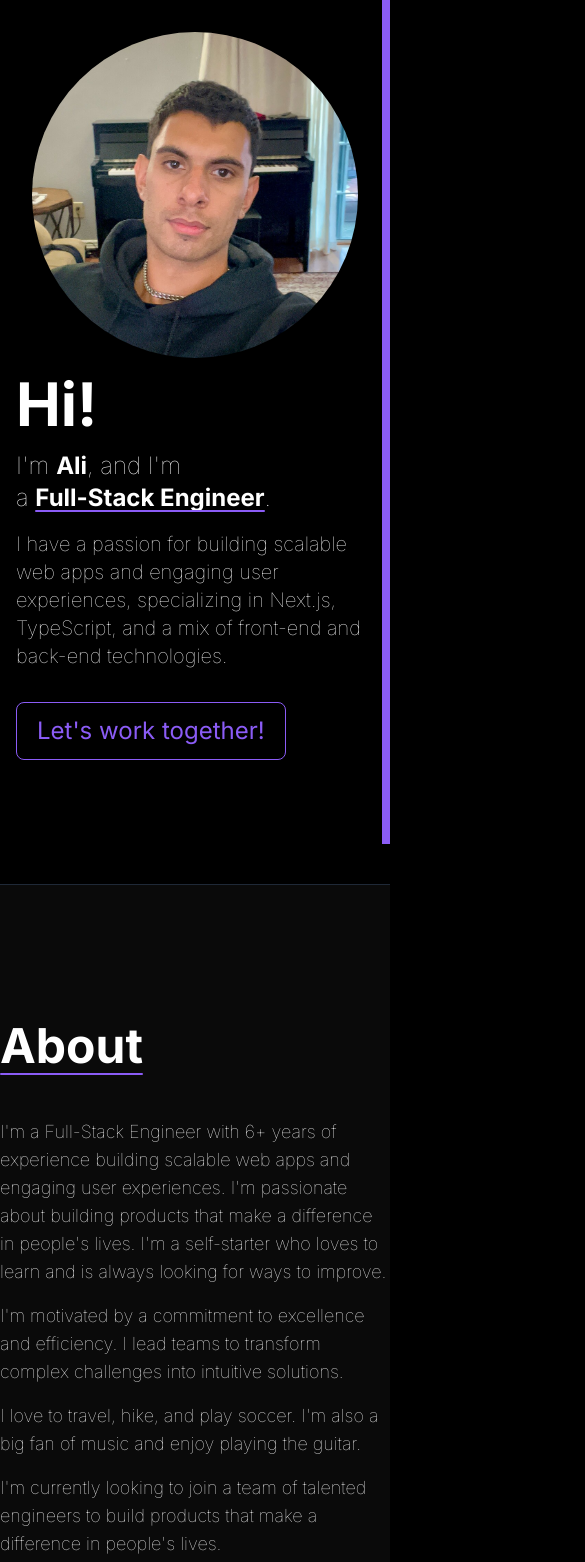
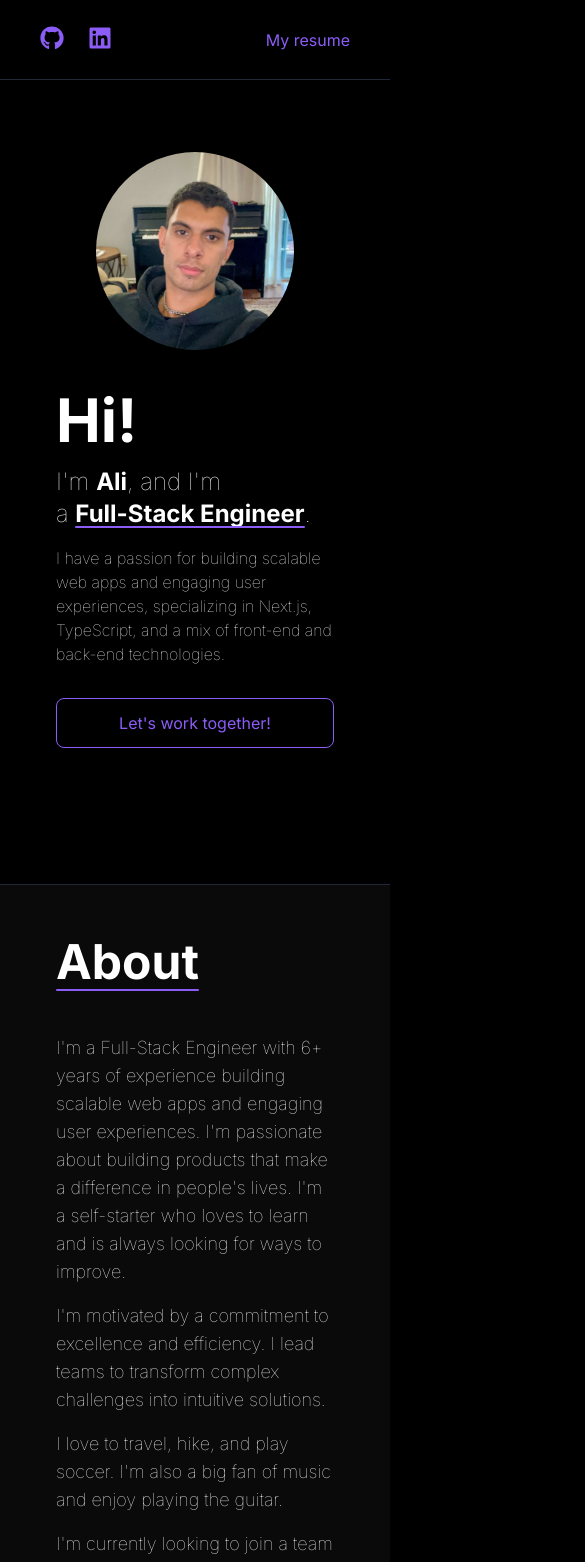
Before and after one commit to AliEskandari/personal-website, a Next.js app: page / in a window 390 px wide. Shown: the top 1562 px of the page, 585 px wide, since content can reach past the window. Built offline with nearby package versions, Linux system fonts and the light colour scheme.

Commit message:
added navbar and styling updates

```diff
--- a/app/page.tsx
+++ b/app/page.tsx
@@ -2,17 +2,11 @@
 import Reveal from "@/components/animations/reveal";
 import Underline from "@/components/animations/underline";
 import Button from "@/components/buttons/button";
+import { EnvelopeIcon } from "@heroicons/react/16/solid";
+import { motion, useScroll } from "framer-motion";
 import Image from "next/image";
-import { EnvelopeIcon, LinkIcon, XMarkIcon } from "@heroicons/react/16/solid";
-import { motion, useAnimation, useScroll } from "framer-motion";
-import { useEffect, useRef, useState } from "react";
-import { faGithub } from "@fortawesome/free-brands-svg-icons";
-import { FontAwesomeIcon } from "@fortawesome/react-fontawesome";
-import {
-  ArrowsPointingOutIcon,
-  MagnifyingGlassCircleIcon,
-  MagnifyingGlassIcon,
-} from "@heroicons/react/24/outline";
+import { useRef } from "react";
+import Navbar from "@/components/navbar";
 
 type Project = {
   name: string;
@@ -160,25 +154,26 @@ export default function Home() {
   const { scrollYProgress } = useScroll({ container: ref });
   return (
     <>
+      <Navbar />
       <main ref={ref} className="flex flex-col">
-        <div
+        <section
           data-name="hero"
-          className="flex flex-col sm:flex-row items-center max-w-5xl mx-auto w-full gap-x-20 p-4 h-dvh snap-start mb-10"
+          className="flex flex-col sm:flex-row items-center justify-center max-w-5xl mx-auto w-full gap-x-20 h-dvh snap-start mb-10"
         >
           <Reveal
             delay={1}
             animate={["y"]}
-            className="w-full sm:w-1/3 flex-none"
+            className="w-full sm:w-1/3 flex-none px-24 pt-14 sm:p-0"
           >
             <Image
               src="/images/profile-pic.jpeg"
               alt="Ali"
-              className="rounded-full p-4 w-full flex-none"
+              className="rounded-full w-full flex-none"
               width={500}
               height={500}
             />
           </Reveal>
-          <div className="flex flex-col gap-4">
+          <div className="flex flex-col gap-4 px-14 pt-10">
             <Reveal
               delay={0}
               animate={["y"]}
@@ -194,7 +189,7 @@ export default function Home() {
                 </Underline>
                 .
               </h2>
-              <p className="text-xl sm:text-2xl font-thin">
+              <p className="sm:text-2xl font-thin">
                 I have a passion for building scalable web apps and engaging
                 user experiences, specializing in Next.js, TypeScript, and a mix
                 of front-end and back-end technologies.
@@ -206,16 +201,19 @@ export default function Home() {
             </Reveal> */}
 
             <Reveal delay={1} animate={["y"]}>
-              <Button variant="outline" className="px-5 text-2xl w-fit mt-4">
+              <Button
+                variant="outline"
+                className="px-5 sm:text-2xl w-full sm:w-fit mt-4"
+              >
                 Let's work together!
               </Button>
             </Reveal>
           </div>
-        </div>
+        </section>
 
         <section
           data-name="about"
-          className="mb-24 w-full bg-neutral-950 flex items-center justify-center h-dvh border-y border-gray-800"
+          className="mb-24 w-full bg-neutral-950 flex flex-col sm:flex-row items-center justify-center h-dvh border-y border-gray-800 px-14"
         >
           <div className="max-w-4xl mx-auto w-full ">
             <Reveal className="text-5xl font-bold mb-4">
@@ -224,7 +222,7 @@ export default function Home() {
             <div className="flex flex-col">
               <Reveal
                 delay={0.5}
-                className="flex flex-col gap-4 flex-none w-full px-0 py-8 sm:w-1/2 text-lg font-thin"
+                className="flex flex-col gap-4 w-full px-0 py-8 sm:w-1/2 text-lg font-thin"
               >
                 <p className="">
                   I'm a Full-Stack Engineer with 6+ years of experience building
@@ -255,20 +253,20 @@ export default function Home() {
 
         <section
           data-name="education"
-          className="max-w-4xl mx-auto mb-24 w-full"
+          className="max-w-4xl mx-auto mb-24 w-full px-14 sm:px-0"
         >
           <Reveal className="text-5xl font-bold mb-6">
             <Underline delay={0.3}>Education</Underline>
           </Reveal>
           <Reveal
             delay={0.5}
-            className="flex flex-col flex-none w-full border-b border-gray-800 px-0 py-8"
+            className="flex flex-col w-full border-b border-gray-800 px-0 py-8 gap-4"
           >
-            <div className="flex justify-between items-end text-lg">
+            <div className="flex flex-col sm:flex-row justify-start sm:justify-between sm:items-end text-lg">
               <h1 className="text-2xl font-medium">University of Maryland</h1>
               <h2 className="font-thin">College Park, MD</h2>
             </div>
-            <div className="flex justify-between items-end text-lg">
+            <div className="flex flex-col sm:flex-row justify-start sm:justify-between sm:items-end text-lg">
               <h2 className="font-medium text-violet-500">
                 Bachelor of Science in Computer Science
               </h2>
@@ -278,7 +276,10 @@ export default function Home() {
           </Reveal>
         </section>
 
-        <section data-name="experience" className="max-w-4xl mx-auto mb-24">
+        <section
+          data-name="experience"
+          className="max-w-4xl mx-auto mb-24 w-full px-14 sm:px-0"
+        >
           <Reveal className="text-5xl font-bold mb-6">
             <Underline delay={0.3}>Work Experience</Underline>
           </Reveal>
@@ -291,52 +292,52 @@ export default function Home() {
 
         <section
           data-name="contact"
-          className="w-full bg-neutral-950 flex items-center justify-center h-dvh border-y border-gray-800"
+          className="w-full bg-neutral-950 flex items-center justify-center h-dvh border-y border-gray-800 px-14"
         >
           <Reveal
             data-name="contact"
             className="flex flex-col items-center justify-center h-dvh gap-4 snap-start"
           >
             <h1 className="text-4xl sm:text-6xl font-bold">Contact</h1>
-            <p className="text-xl sm:text-2xl font-thin">
+            <p className="text-lg sm:text-2xl font-thin text-center">
               I'm currently open to new opportunities. Let's connect!
             </p>
             <Button
               variant="outline"
               as="Link"
               href="mailto:alieskandari3@gmail.com"
-              className="text-xl sm:text-2xl font-bold flex items-center"
+              className="text-lg sm:text-2xl font-bold flex items-center"
             >
               <EnvelopeIcon className="w-6" />
               &nbsp;alieskandari3@gmail.com
             </Button>
           </Reveal>
         </section>
-        <section data-name="resume" className=""></section>
+        {/* <section data-name="resume" className=""></section> */}
       </main>
-      <motion.div
+      {/* <motion.div
         className="fixed right-0 top-0 bottom-0 w-2 origin-top-right bg-violet-500"
         style={{
           scaleY: scrollYProgress,
         }}
-      />
+      /> */}
     </>
   );
 }
 
 function ProjectCard({ project }: { project: Project }) {
   return (
-    <Reveal className="flex flex-col flex-none w-full border-b border-gray-800 px-0 py-8">
-      <div className="flex justify-between items-end">
+    <Reveal className="flex flex-col w-full border-b border-gray-800 px-0 py-8 gap-4 sm:gap-0">
+      <div className="flex flex-col sm:flex-row sm:justify-between sm:items-end">
         <h1 className="text-2xl font-medium">{project.name}</h1>
         <h3 className="font-thin text-lg">{project.dates}</h3>
       </div>
-      <div className="flex justify-between items-end text-lg mb-4">
+      <div className="flex flex-col sm:flex-row sm:justify-between sm:items-end text-lg mb-4">
         <h2 className="font-medium text-violet-500">{project.position}</h2>
         <h2 className="font-thin">{project.location}</h2>
       </div>
       <h2 className="font-thin text-lg mb-4">{project.description}</h2>
-      <div className=" font-base text-sm flex gap-2">
+      <div className="flex-wrap font-base text-sm flex gap-2">
         {project.technologies.map((technology) => (
           <div className="rounded-full w-fit py-1.5 px-3 border border-gray-700 bg-gray-900">
             {technology}
--- /dev/null
+++ b/components/navbar.tsx
@@ -0,0 +1,35 @@
+import Link from "next/link";
+import Button from "./buttons/button";
+import { faGithub } from "@fortawesome/free-brands-svg-icons/faGithub";
+import { FontAwesomeIcon } from "@fortawesome/react-fontawesome";
+import { faLinkedin } from "@fortawesome/free-brands-svg-icons/faLinkedin";
+
+export default function Navbar() {
+  return (
+    <nav className="z-10 h-20 px-10 backdrop-blur-md text-white fixed top-0 left-0 right-0 flex items-center justify-between border-b border-gray-800">
+      <div className="flex gap-6 items-center">
+        <Button
+          variant="none"
+          className="text-violet-500 hover:text-violet-400"
+          as="Link"
+          href="/projects"
+        >
+          <FontAwesomeIcon icon={faGithub} className="size-6" />
+        </Button>
+        <Button
+          variant="none"
+          className="text-violet-500 hover:text-violet-400"
+          as="Link"
+          href="/about"
+        >
+          <FontAwesomeIcon icon={faLinkedin} className="size-6" />
+        </Button>
+      </div>
+      <div>
+        <Button variant="none" className="text-violet-500">
+          My resume
+        </Button>
+      </div>
+    </nav>
+  );
+}
```
Also changed, not shown: 1 other file (tests, documents, lock files or other folders).
